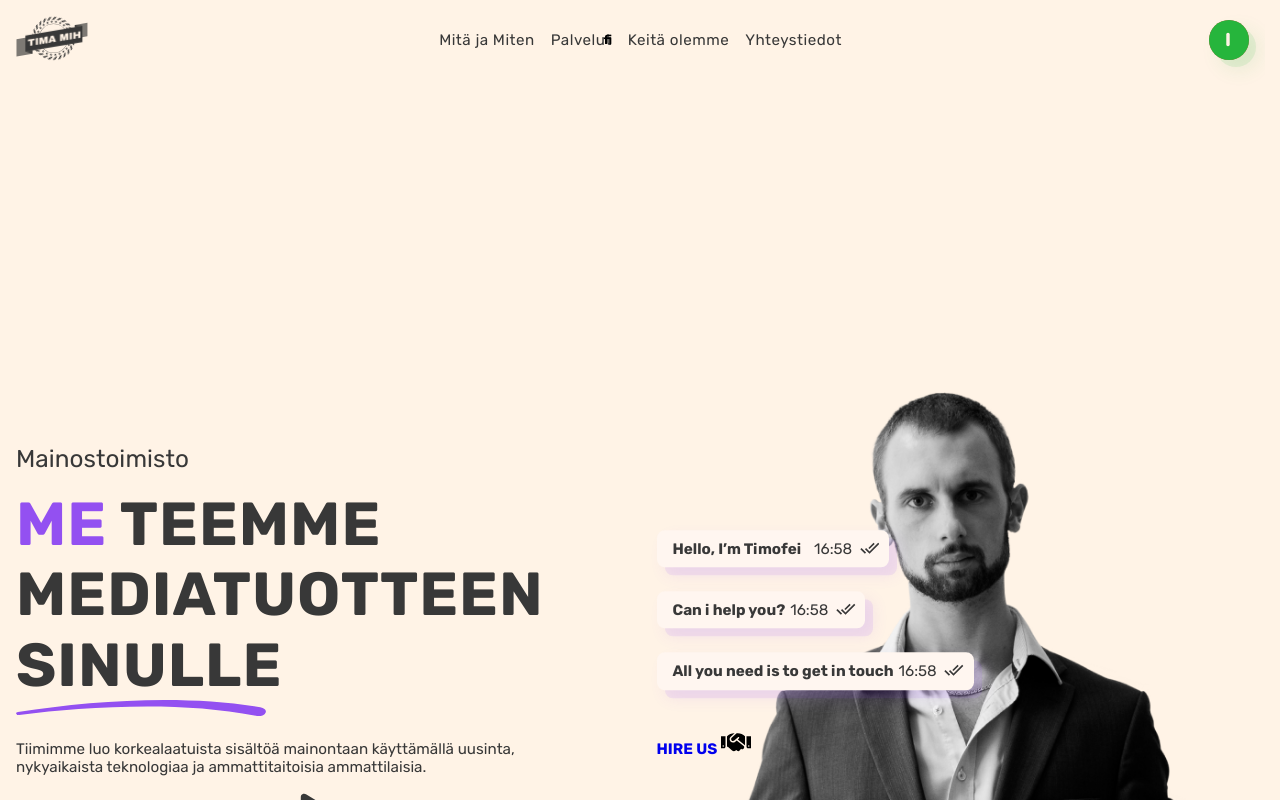
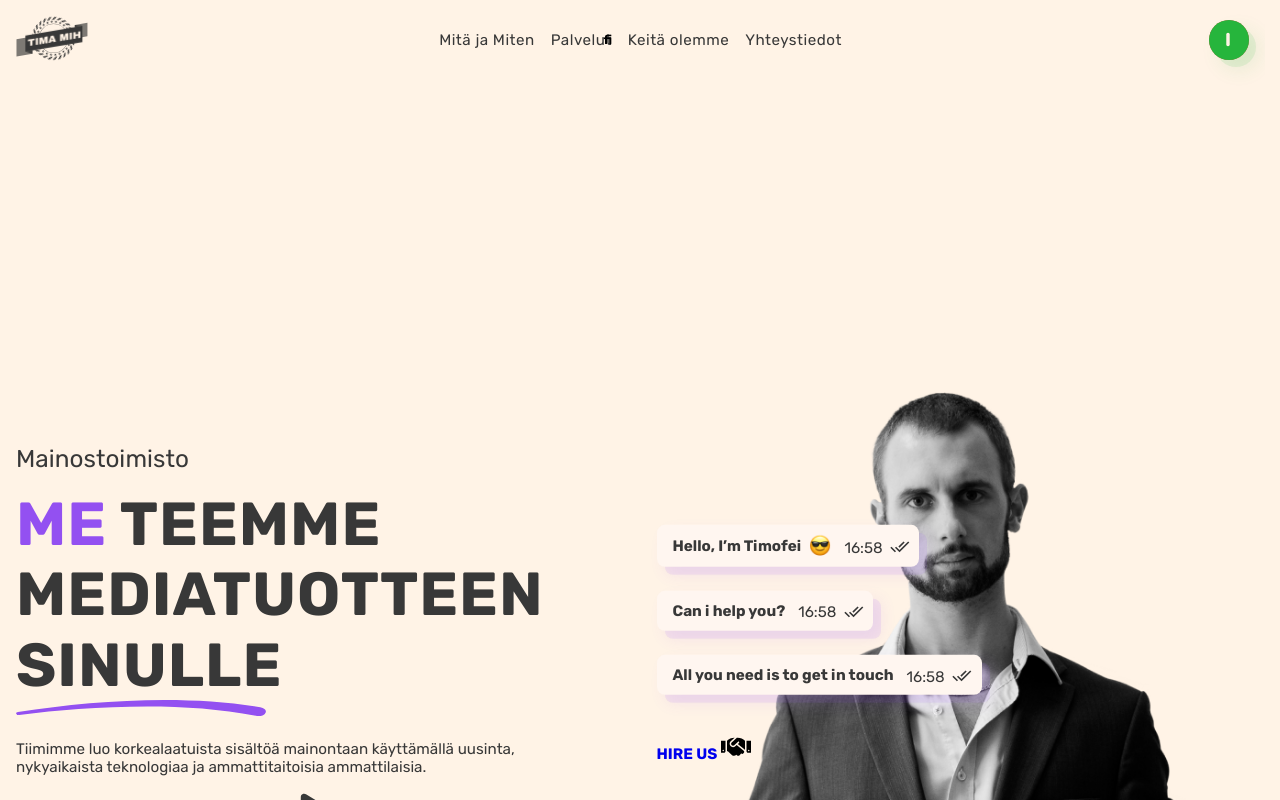
Before and after one commit to jnetc/timamih.com, a Next.js app: page / in a window 1280 px wide. Shown: the top 800 px of the page. Built offline with nearby package versions, Linux system fonts and the light colour scheme.

Commit message:
small icon fix in message box

```diff
--- a/components/hero-section/hero-right-side/message/message.module.css
+++ b/components/hero-section/hero-right-side/message/message.module.css
@@ -3,7 +3,7 @@
   display: flex;
   align-items: center;
   column-gap: 0.5rem;
-  padding: 0.6rem 5rem 0.6rem 1rem;
+  padding: 0.6rem 5.5rem 0.6rem 1rem;
   position: relative;
   background-color: var(--card-color);
   border-radius: 0.5rem;
@@ -18,9 +18,18 @@
   transition: color 0.3s ease-in-out;
 }
 .module p {
+  padding-block: 0.1rem;
   font-size: 1rem;
   font-weight: bold;
   flex-shrink: 1;
+}
+.smile {
+  width: 1.4rem;
+  aspect-ratio: 1 / 1;
+  position: relative;
+  top: -1px;
+  background-image: url('/images/Smiling-Face.webp');
+  background-size: cover;
 }
 .module time,
 .module svg {
```
